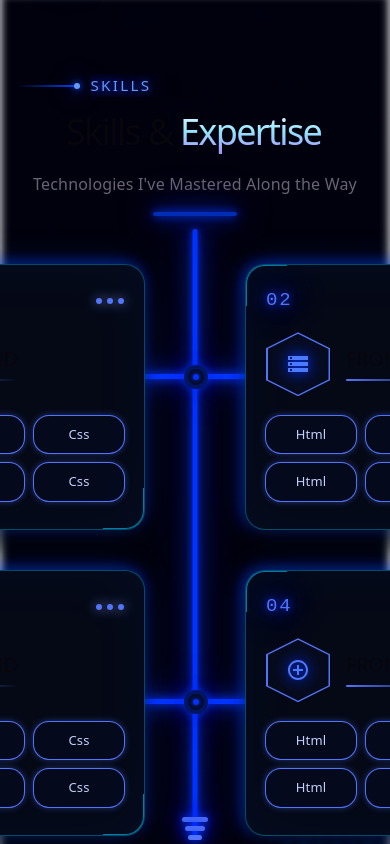
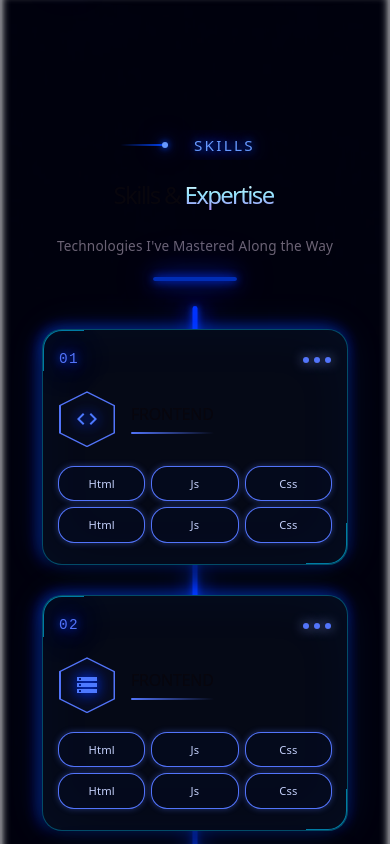
Before and after one commit to Amany-Elsayed/improved-portfolio, a React (Vite) app: page / in a window 390 px wide. Shown: the part 3980-4824 px from the top of the page. Built offline with nearby package versions, Linux system fonts and the light colour scheme.

Commit message:
added responsitivity to skills section

```diff
--- a/src/components/Projects.css
+++ b/src/components/Projects.css
@@ -276,7 +276,7 @@
 .projects-tree-diagram {
   position: absolute;
 
-  top: 14.7rem;
+  top: 17rem;
   left: 50%;
 
   transform: translateX(-50%);
--- a/src/components/Skills.css
+++ b/src/components/Skills.css
@@ -1,5 +1,3 @@
-/* -------------------------- SKILLS ----------------------------------------- */
-
 .skills-section {
   position: relative;
   background-size: cover;
@@ -214,14 +212,7 @@
 
   flex-shrink: 0;
 
-  clip-path: polygon(
-    50% 0%,
-    100% 25%,
-    100% 75%,
-    50% 100%,
-    0% 75%,
-    0% 25%
-  );
+  clip-path: polygon(50% 0%, 100% 25%, 100% 75%, 50% 100%, 0% 75%, 0% 25%);
 
   background: #5274fa;
 
@@ -236,14 +227,7 @@
   width: 61px;
   height: 61px;
 
-  clip-path: polygon(
-    50% 0%,
-    100% 25%,
-    100% 75%,
-    50% 100%,
-    0% 75%,
-    0% 25%
-  );
+  clip-path: polygon(50% 0%, 100% 25%, 100% 75%, 50% 100%, 0% 75%, 0% 25%);
 
   background: #060a16;
 
@@ -294,13 +278,14 @@
 .skills-tree-diagram {
   position: absolute;
 
-  top: 14.7rem;
+  /* top: 17rem; */
   left: 50%;
 
   transform: translateX(-50%);
 
-  width: 900px;
-  height: 640px;
+  width: min(900px, calc(100vw - 8rem));
+  max-width: 900px;
+  /* height: 640px; */
 
   pointer-events: none;
 
@@ -472,4 +457,349 @@
   width: 45%;
 }
 
-/* === -------------------------- SKILLS ----------------------------------------- === */
+/* RESPONSITIVITY */
+
+/* LARGE DESKTOP */
+
+@media (min-width: 1200px) {
+  .skills-tree-diagram {
+    top: 17rem;
+    height: 640px;
+  }
+
+  .skills-tree-diagram1,
+  .skills-tree-diagram2,
+  .skills-animated-branch.top {
+    top: 145px;
+  }
+
+  .skills-tree-diagram3,
+  .skills-tree-diagram4,
+  .skills-animated-branch.bottom {
+    top: 470px;
+  }
+}
+
+/* === LARGE DESKTOP === */
+
+/* MEDIUM DESKTOP */
+
+@media (min-width: 1000px) and (max-width: 1200px) {
+  .skills-tree-diagram {
+    top: 31rem;
+    width: min(780px, calc(100vw - 10rem));
+    height: 860px;
+  }
+
+  .skills-tree-diagram1,
+  .skills-tree-diagram2,
+  .skills-tree-diagram3,
+  .skills-tree-diagram4,
+  .skills-animated-branch {
+    width: 95px;
+  }
+
+  .skills-tree-diagram1,
+  .skills-tree-diagram2,
+  .skills-animated-branch.top {
+    top: 145px;
+  }
+
+  .skills-tree-diagram3,
+  .skills-tree-diagram4,
+  .skills-animated-branch.bottom {
+    top: 470px;
+  }
+}
+
+/* === MEDIUM DESKTOP === */
+
+/* SMALL DESKTOP / LARGE TABLET */
+
+@media (min-width: 900px) and (max-width: 1000px) {
+  .skills-tree-diagram {
+    top: 14rem;
+    width: min(780px, calc(100vw - 10rem));
+    height: 650px;
+  }
+
+  .skills-tree-diagram1,
+  .skills-tree-diagram2,
+  .skills-tree-diagram3,
+  .skills-tree-diagram4,
+  .skills-animated-branch {
+    width: 95px;
+  }
+
+  .skills-tree-diagram1,
+  .skills-tree-diagram2,
+  .skills-animated-branch.top {
+    top: 145px;
+  }
+
+  .skills-tree-diagram3,
+  .skills-tree-diagram4,
+  .skills-animated-branch.bottom {
+    top: 470px;
+  }
+}
+
+/* === SMALL DESKTOP / LARGE TABLET === */
+
+/* TABLET */
+
+@media (max-width: 900px) {
+  .skills-section {
+    padding: 6rem 1.5rem;
+  }
+
+  .skills-title {
+    text-align: center;
+  }
+
+  .skills-section-starter {
+    justify-self: center;
+    margin-top: 3rem;
+  }
+
+  .skills-hr {
+    margin-left: auto;
+    margin-right: auto;
+  }
+
+  .skills-content {
+    width: 100%;
+    padding-top: 2rem;
+    padding-bottom: 4rem;
+
+    display: flex;
+    justify-content: center;
+  }
+
+  .skills-grid {
+    grid-template-columns: 2fr 2fr;
+
+    column-gap: 50px;
+    row-gap: 30px;
+  }
+
+  .skills-card {
+    width: 240px;
+
+    padding: 20px 18px 24px;
+  }
+
+  /* TREE ALIGNMENT */
+
+  .skills-tree-diagram {
+    width: 620px;
+    height: 520px;
+
+    top: 20rem;
+  }
+
+  .skills-tree-diagram1,
+  .skills-tree-diagram2,
+  .skills-tree-diagram3,
+  .skills-tree-diagram4 {
+    width: 75px;
+    height: 4px;
+  }
+
+  .skills-tree-diagram1,
+  .skills-tree-diagram2,
+  .skills-animated-branch.top {
+    top: 108px;
+  }
+
+  .skills-tree-diagram3,
+  .skills-tree-diagram4,
+  .skills-animated-branch.bottom {
+    top: 360px;
+  }
+
+  .skills-tree-animated-beam {
+    width: 4px;
+  }
+
+  .skills-animated-branch {
+    width: 75px;
+    height: 4px;
+  }
+
+  .skills-animated-branch.top {
+    top: 135px;
+  }
+
+  .skills-animated-branch.bottom {
+    top: 425px;
+  }
+}
+
+/* === TABLET === */
+
+/* PHONE */
+
+@media (max-width: 768px) {
+  .skills-section {
+    padding: 6rem 1rem;
+  }
+
+  .skills-title {
+    text-align: center;
+  }
+
+  .skills-section-starter {
+    text-align: center;
+    margin-top: 2.5rem;
+  }
+
+  .skills-content {
+    width: 100%;
+
+    display: flex;
+    justify-content: center;
+  }
+
+  .skills-grid {
+    grid-template-columns: 1fr;
+
+    row-gap: 30px;
+  }
+
+  .skills-card-wrapper {
+    display: flex;
+    justify-content: center;
+  }
+
+  .skills-card {
+    width: 20rem;
+    max-width: 100%;
+
+    padding: 20px 18px 24px;
+  }
+
+  /* TREE ALIGNMENT */
+
+  .skills-tree-diagram {
+    width: 620px;
+    height: 1290px;
+
+    top: 20rem;
+  }
+
+  .skills-tree-diagram1,
+  .skills-tree-diagram2,
+  .skills-tree-diagram3,
+  .skills-tree-diagram4 {
+    width: 75px;
+    height: 4px;
+  }
+
+  .skills-tree-diagram1,
+  .skills-tree-diagram2,
+  .skills-animated-branch.top {
+    top: 108px;
+  }
+
+  .skills-tree-diagram3,
+  .skills-tree-diagram4,
+  .skills-animated-branch.bottom {
+    top: 360px;
+  }
+
+  .skills-tree-animated-beam {
+    width: 4px;
+  }
+
+  .skills-animated-branch {
+    width: 75px;
+    height: 4px;
+  }
+
+  .skills-ground-reveal {
+    bottom: 1.5rem;
+  }
+
+  .skills-card-title {
+    font-size: 1.1rem;
+  }
+
+  .skills-chip {
+    font-size: 0.75rem;
+    padding: 6px 7px;
+  }
+}
+
+/* === PHONE === */
+
+/* SMALL PHONE */
+
+@media (max-width: 480px) {
+  .skills-section {
+    padding: 5rem 0.75rem;
+  }
+
+  .skills-title {
+    font-size: 1.5rem;
+    line-height: 1.9rem;
+  }
+
+  .skills-section-title-p {
+    font-size: 0.85rem;
+  }
+
+  .skills-card {
+    width: 17rem;
+
+    padding: 18px 16px 22px;
+  }
+
+  .skills-card-title {
+    font-size: 1rem;
+  }
+
+  .skills-card-number {
+    font-size: 0.9rem;
+  }
+
+  .skills-card-icon-box {
+    width: 56px;
+    height: 56px;
+  }
+
+  .card-icon-box-inner {
+    width: 53px;
+    height: 53px;
+  }
+
+  .skills-chips-grid {
+    gap: 8px;
+  }
+
+  .skills-chip {
+    font-size: 0.7rem;
+    padding: 5px 6px;
+  }
+
+  .skills-tree-diagram {
+    top: 19.5rem;
+    height: calc(100% - 19.5rem);
+  }
+
+  .skills-tree-animated-beam {
+    width: 3px;
+  }
+
+  .skills-tree-animated-beam {
+    width: 3px;
+  }
+
+  .skills-ground-reveal {
+    bottom: 2rem;
+  }
+}
+
+/* === SMALL PHONE === */
+
+/* === RESPONSITIVITY === */
```
